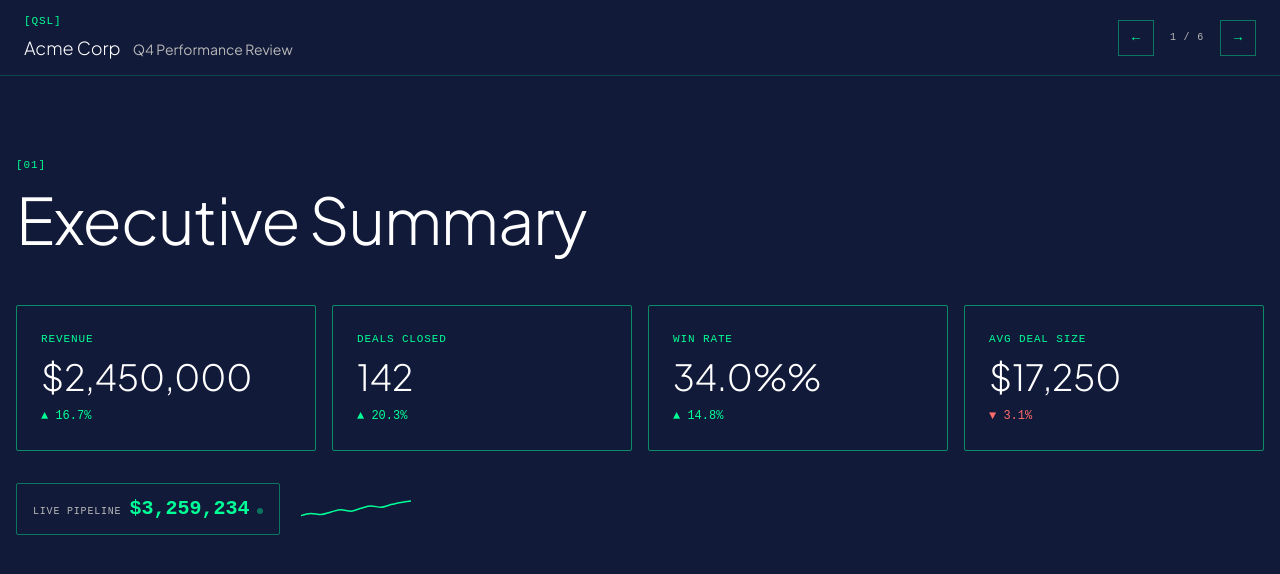
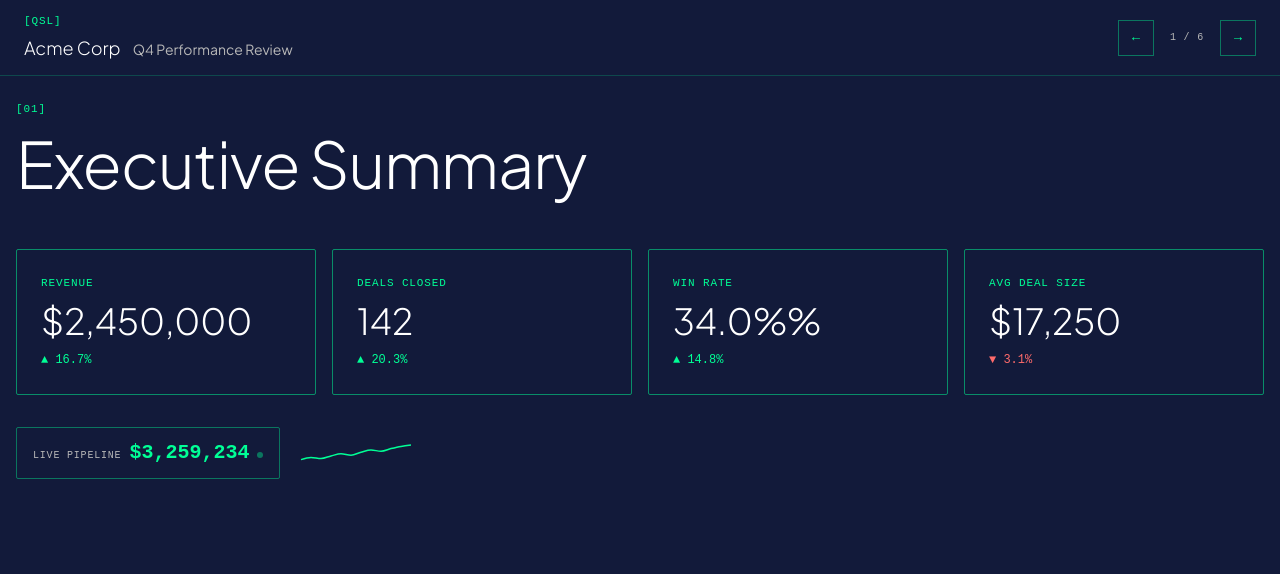
Before and after one commit to deac0nblues/qsl_base_next, a Next.js app: page / in a window 1280 px wide. Shown: the top 574 px of the page. Built offline with nearby package versions, Linux system fonts and the light colour scheme.

Commit message:
fix: reduce top spacing below nav

```diff
--- a/app/globals.css
+++ b/app/globals.css
@@ -183,6 +183,12 @@ a {
   border-radius: 3px;
 }
 
+/* ── Page Content Spacing ── */
+/* Reduce top whitespace between sticky nav and first content section */
+main > section:first-child {
+  padding-top: 24px !important;
+}
+
 /* ── Selection ── */
 ::selection {
   background: rgba(var(--accent-rgb), 0.3);
```
